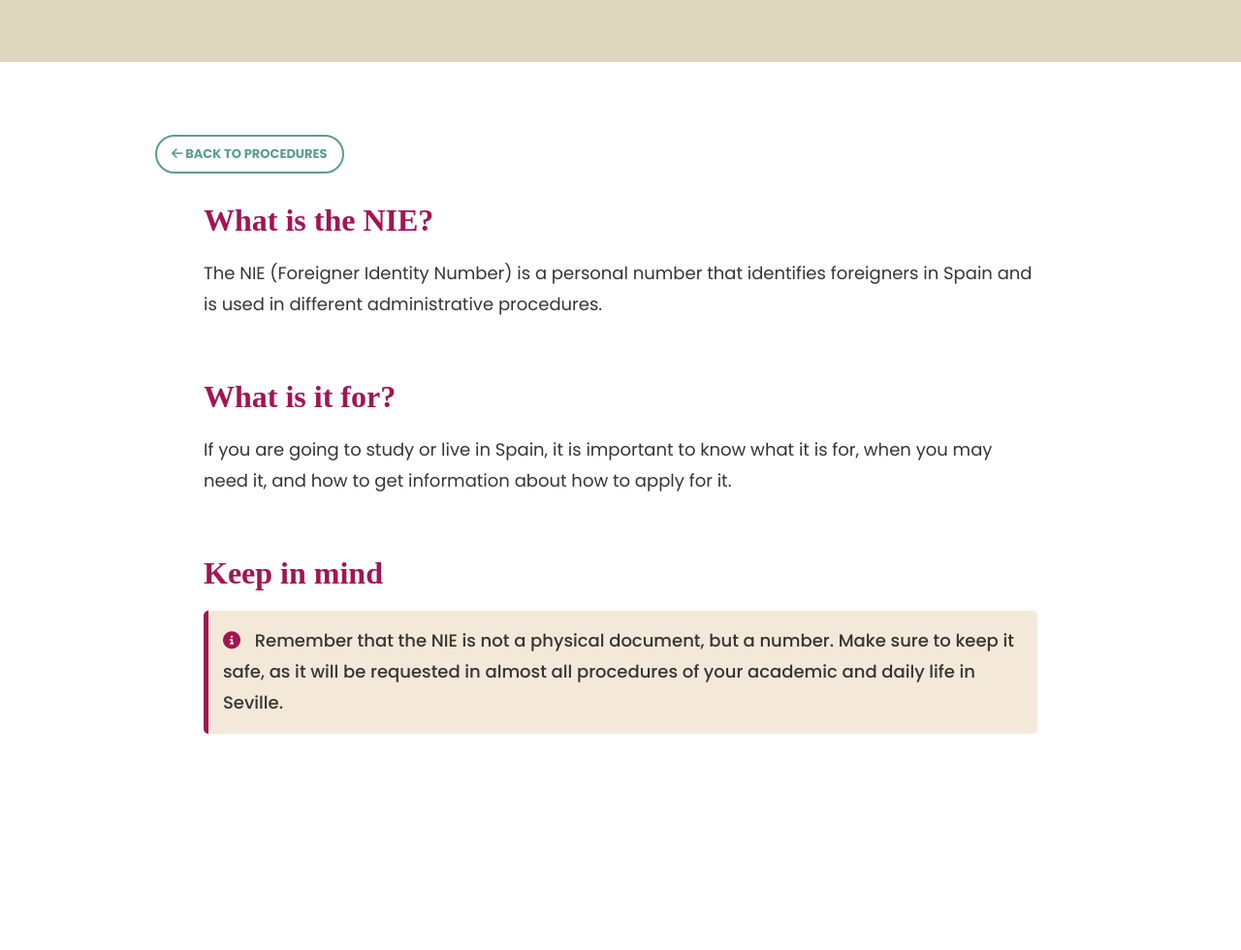
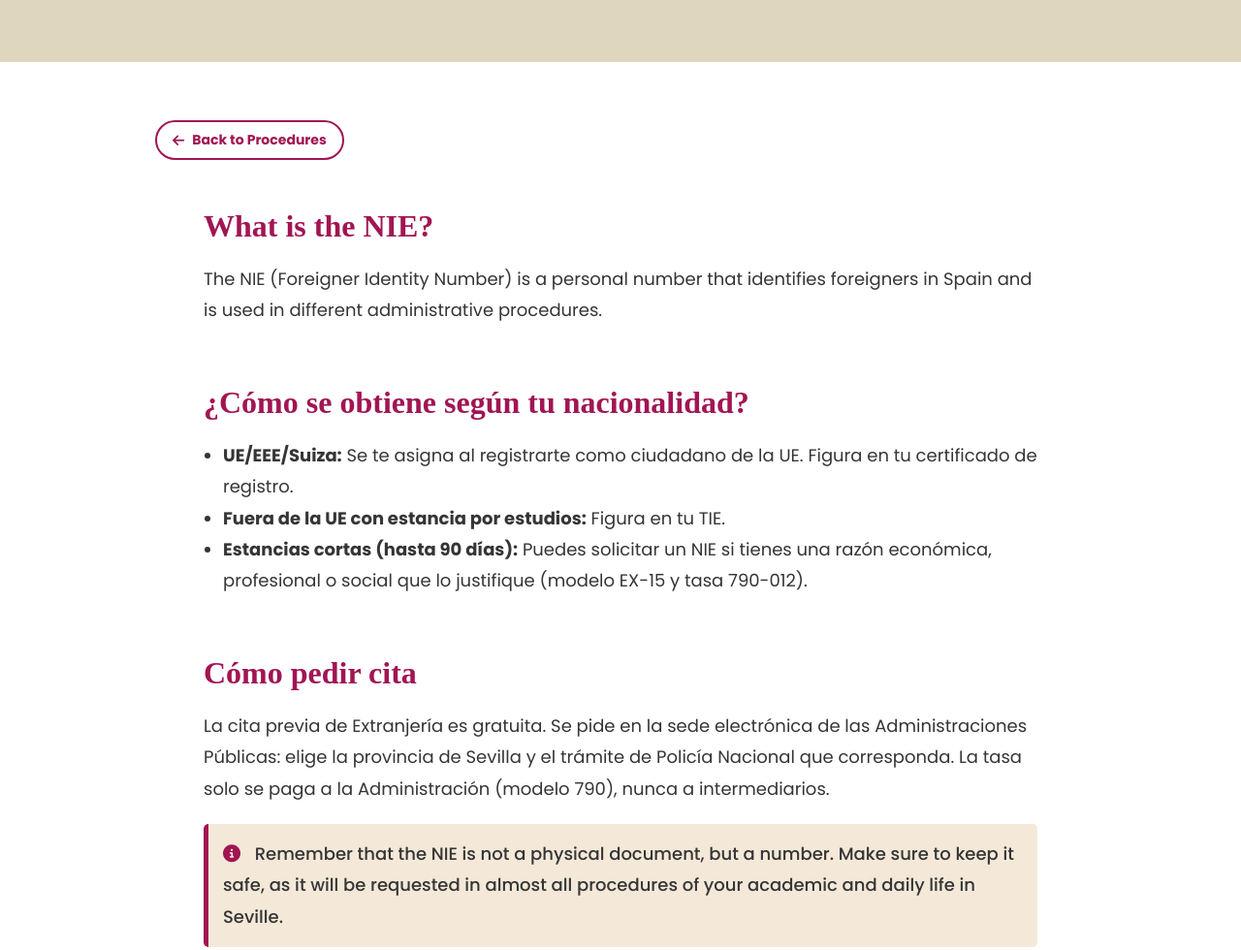
Before and after one commit to ConectaSevilla/Conecta-Sevilla, a plain HTML site: page nie.html in a window 1280 px wide. Shown: the part 320-1300 px from the top of the page at 97% size. Before the commit the page ends 1137 px from the top, so only its background shows below. Drawn offline with Linux system fonts and the light colour scheme.

Commit message:
Update nie.html

```diff
--- a/nie.html
+++ b/nie.html
@@ -4,7 +4,7 @@
     <meta charset="UTF-8">
     <meta name="viewport" content="width=device-width, initial-scale=1.0">
     <title data-i18n="nie.titulo">NIE - Conecta Sevilla</title>
-    <link rel="stylesheet" href="src/styles/style.css">
+    <link rel="stylesheet" href="src/styles/style.css?v=5">
     <link rel="stylesheet" href="https://cdnjs.cloudflare.com/ajax/libs/font-awesome/6.4.0/css/all.min.css">
 </head>
 <body>
@@ -44,33 +44,37 @@
 
     <section class="pagina-conteudo">
         <div style="margin-bottom: 30px;">
-            <a href="tramites.html" class="btn-card" style="display: inline-block;">
+            <a href="tramites.html" class="btn-voltar">
                 <i class="fa-solid fa-arrow-left"></i> <span data-i18n="tram.voltar">Volver a Trámites</span>
             </a>
         </div>
 
         <div class="bloco-conteudo" style="margin-top: 0;">
-            <h2 data-i18n="nie.oque">¿Qué es el NIE?</h2>
-            <p data-i18n="nie.oque.p">El NIE (Número de Identidad de Extranjero) es un número personal que identifica a las personas extranjeras en España y que se utiliza en diferentes trámites administrativos.</p>
+            <h2 data-i18n="nie.oque">¿Qué es y para qué sirve?</h2>
+            <p data-i18n="nie.oque.p">El NIE es un número personal y único (formato X-1234567-A) que te identifica ante la Administración. Te lo piden para abrir una cuenta bancaria, firmar un contrato de alquiler o de móvil, matricularte, trabajar o pagar impuestos.</p>
         </div>
 
         <div class="bloco-conteudo">
-            <h2 data-i18n="nie.para">¿Para qué sirve?</h2>
-            <p data-i18n="nie.para.p">Si vas a estudiar o vivir en España, es importante conocer para qué sirve, cuándo puedes necesitarlo y cómo informarte sobre su solicitud.</p>
+            <h2 data-i18n="nie.como">¿Cómo se obtiene según tu nacionalidad?</h2>
+            <ul style="margin-left: 20px; margin-bottom: 20px; font-size: 18px; line-height: 1.8; color: #353535;">
+                <li data-i18n="nie.como.ue"><strong>UE/EEE/Suiza:</strong> Se te asigna al registrarte como ciudadano de la UE. Figura en tu certificado de registro.</li>
+                <li data-i18n="nie.como.fuera"><strong>Fuera de la UE con estancia por estudios:</strong> Figura en tu TIE.</li>
+                <li data-i18n="nie.como.corta"><strong>Estancias cortas (hasta 90 días):</strong> Puedes solicitar un NIE si tienes una razón económica, profesional o social que lo justifique (modelo EX-15 y tasa 790-012).</li>
+            </ul>
         </div>
 
         <div class="bloco-conteudo">
-            <h2 data-i18n="nie.tenha">Ten en cuenta</h2>
-            <p style="background-color: #f4e9d9; padding: 15px; border-left: 5px solid #a11553; border-radius: 5px; font-weight: 500;">
+            <h2 data-i18n="nie.cita">Cómo pedir cita</h2>
+            <p data-i18n="nie.cita.p">La cita previa de Extranjería es gratuita. Se pide en la sede electrónica de las Administraciones Públicas: elige la provincia de Sevilla y el trámite de Policía Nacional que corresponda. La tasa solo se paga a la Administración (modelo 790), nunca a intermediarios.</p>
+            <p style="background-color: #f4e9d9; padding: 15px; border-left: 5px solid #a11553; border-radius: 5px; font-weight: 500; margin-top: 20px;">
                 <i class="fa-solid fa-circle-info" style="color: #a11553; margin-right: 10px;"></i>
-                <span data-i18n="nie.tenha.p">Recuerda que el NIE no es un documento físico, sino un número. Asegúrate de guardarlo bien, ya que te lo pedirán en casi todos los trámites de tu vida académica y diaria en Sevilla.</span>
+                <span data-i18n="nie.tenha.p">El NIE no es un documento físico, sino un número. Guárdalo bien: te lo pedirán en casi todos los trámites de tu vida académica y diaria en Sevilla.</span>
             </p>
         </div>
     </section>
 
-
     <button id="btn-topo" aria-label="Voltar ao início"><i class="fa-solid fa-arrow-up"></i></button>
-    <script src="src/javascript/traducoes.js?v=5"></script>
-    <script src="src/javascript/script.js?v=5"></script>
+    <script src="src/javascript/traducoes.js?v=6"></script>
+    <script src="src/javascript/script.js?v=6"></script>
 </body>
 </html>
```
